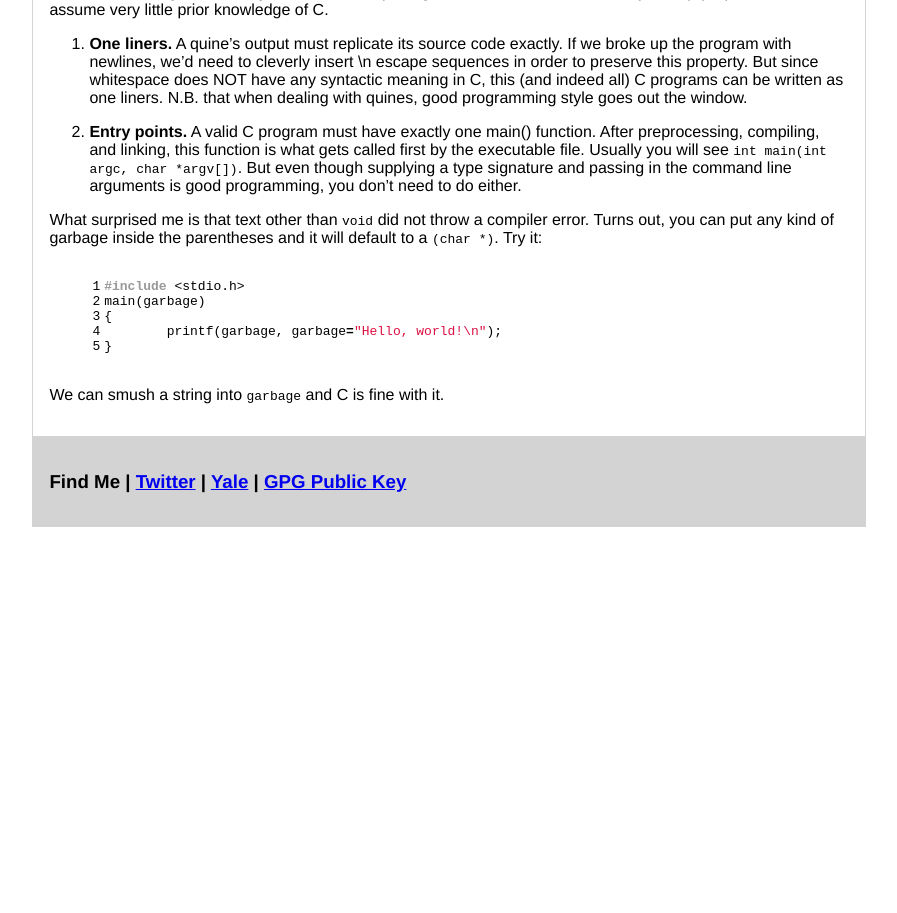
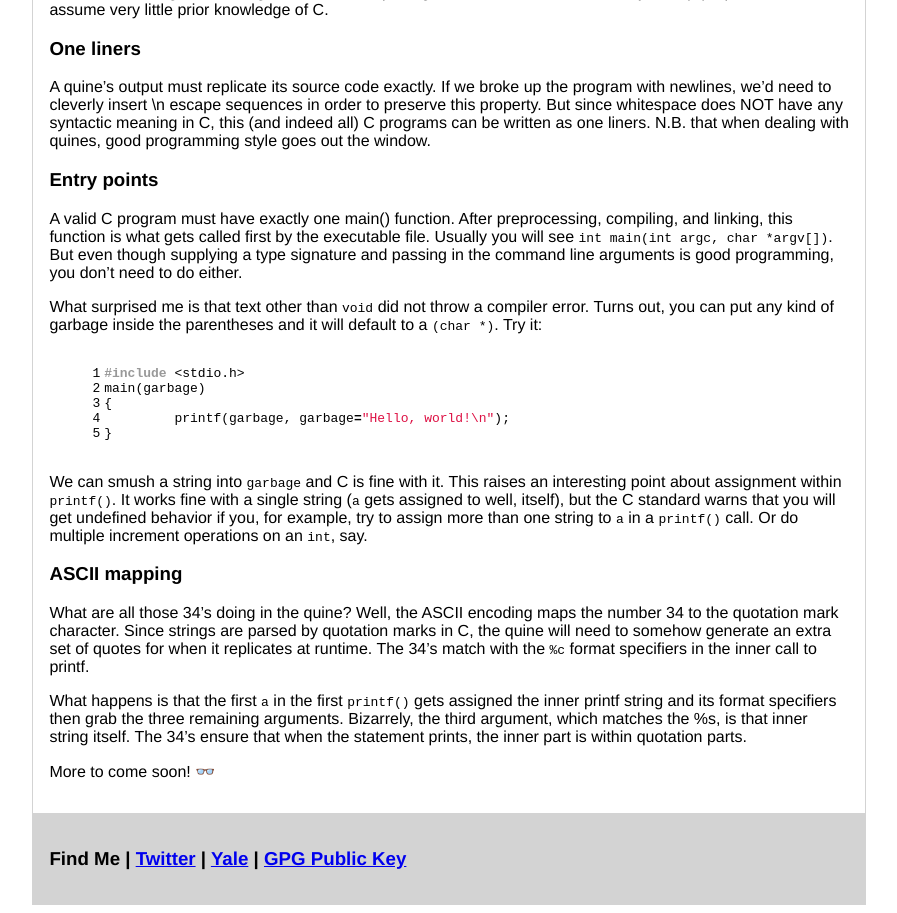
Before and after one commit to dongjs/dongjs.github.io, a Jekyll site: the page built from _posts/2015-03-17-quine.md, in a window 1280 px wide. Shown: the part 320-1233 px from the top of the page, without its empty margins (102-999 px from the left). Built offline with Jekyll 4.4.1, drawn with Linux system fonts in a browser that asks for light colours; emoji names are drawn with the system emoji font; before the commit the page ends 900 px from its top, so only the background shows below that.

Commit message:
updated the quine blog

```diff
--- a/Gemfile
+++ b/Gemfile
@@ -1,2 +1,3 @@
 source 'https://rubygems.org'
 gem 'github-pages'
+gem 'jemoji'
--- a/_config.yml
+++ b/_config.yml
@@ -1,3 +1,7 @@
+# Plugins
+gems: [jemoji]
+
+# Default is 4000
 port: 3000
 
 # For syntax highlighting
--- a/_includes/footer.html
+++ b/_includes/footer.html
@@ -1,3 +1,4 @@
+<!--good example of using blank YAML front matter (for emoji)-->
 <div class="footer">
 
 	<h3>Find Me |
--- a/_posts/2015-03-17-quine.md
+++ b/_posts/2015-03-17-quine.md
@@ -22,8 +22,15 @@
 #include <stdio.h>
 main(garbage)
 {
-	printf(garbage, garbage="Hello, world!\n");
+	 printf(garbage, garbage="Hello, world!\n");
 }
 {% endhighlight %}
 
-We can smush a string into `garbage` and C is fine with it.
+We can smush a string into `garbage` and C is fine with it. This raises an interesting point about assignment within `printf()`. It works fine with a single string (`a` gets assigned to well, itself), but the C standard warns that you will get undefined behavior if you, for example, try to assign more than one string to `a` in a `printf()` call. Or do multiple increment operations on an `int`, say.
+
+### ASCII mapping ###
+What are all those 34's doing in the quine? Well, the ASCII encoding maps the number 34 to the quotation mark character. Since strings are parsed by quotation marks in C, the quine will need to somehow generate an extra set of quotes for when it replicates at runtime. The 34's match with the `%c` format specifiers in the inner call to printf.
+
+What happens is that the first `a` in the first `printf()` gets assigned the inner printf string and its format specifiers then grab the three remaining arguments. Bizarrely, the third argument, which matches the %s, is that inner string itself. The 34's ensure that when the statement prints, the inner part is within quotation parts.
+
+More to come soon! :eyeglasses:
```
Also changed, not shown: other parts of _posts/2015-03-17-quine.md (+2 -2 lines), Gemfile.lock.
